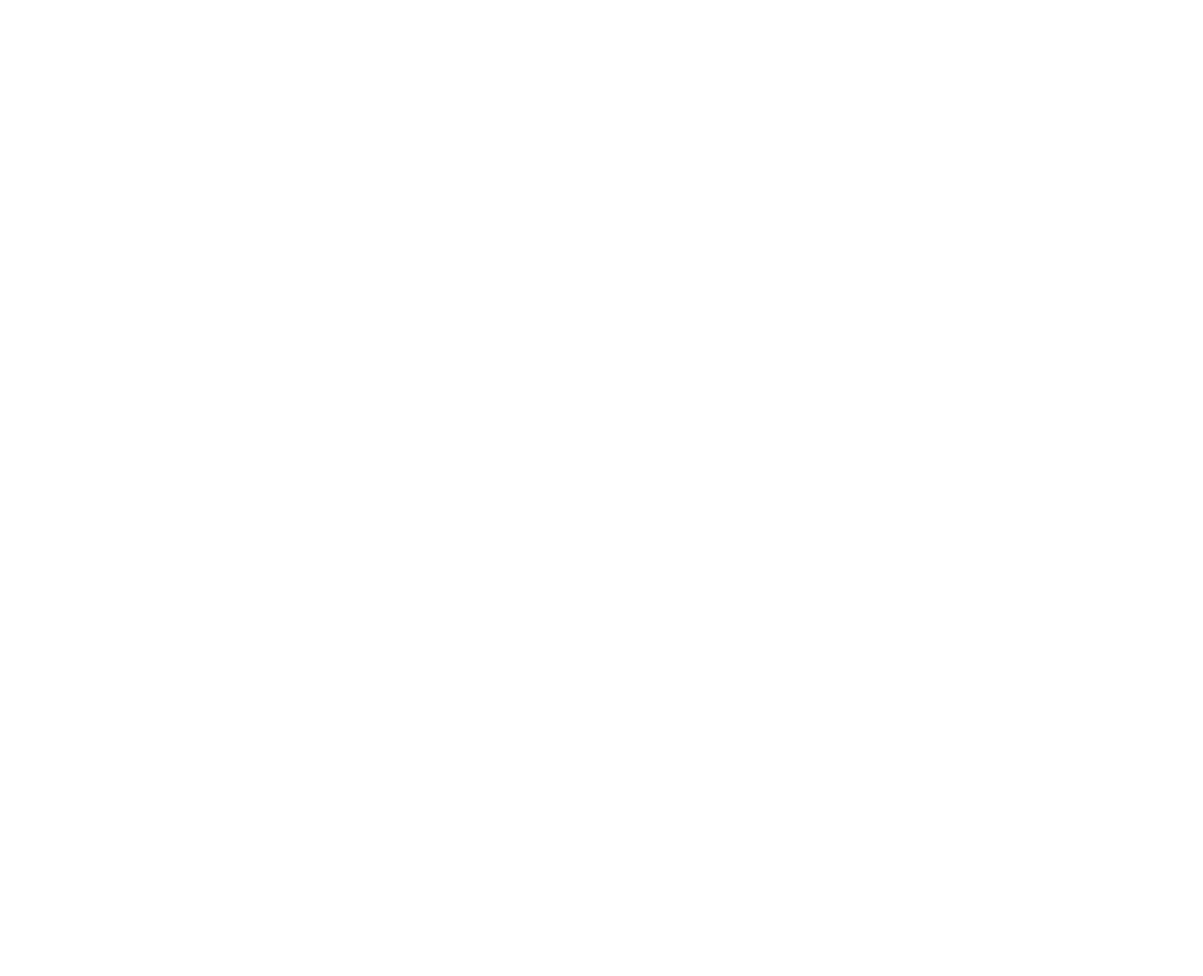
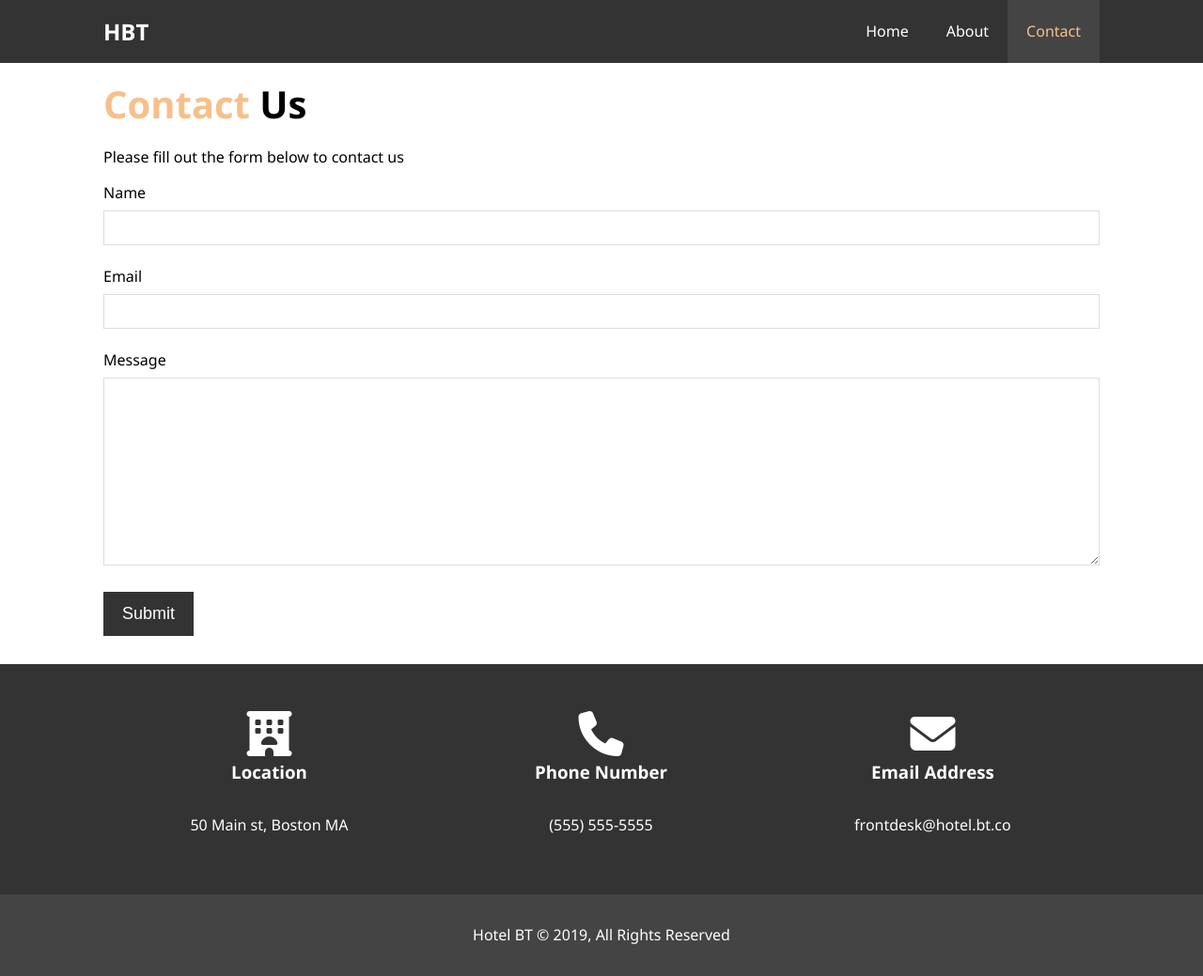
Before and after one commit to MarcinBalejko/CSS-Hotel, a plain HTML site: page contact.html in a window 1280 px wide. Shown: the whole page at 94% size. Before the commit the page ends 800 px from the top, so only its background shows below. Drawn offline with Linux system fonts and the light colour scheme.

Commit message:
:white_check_mark: Contact page complete

```diff
--- a/contact.html
+++ b/contact.html
@@ -0,0 +1,84 @@
+<!DOCTYPE html>
+<html lang="en">
+  <head>
+    <meta charset="UTF-8" />
+    <meta name="viewport" content="width=device-width, initial-scale=1.0" />
+    <meta
+      name="description"
+      content="Welcome to the most extraordinary hotel in Boston Massachusetts"
+    />
+    <meta name="keywords" content="hotel, boston hotel, new england hotel" />
+    <script
+      src="https://kit.fontawesome.com/1f4b5ec242.js"
+      crossorigin="anonymous"
+    ></script>
+    <link rel="stylesheet" href="css/style.css" />
+    <title>Hotel BT | Contact</title>
+  </head>
+  <body>
+    <header>
+      <nav id="navbar">
+        <div class="container">
+          <h1 class="logo"><a href="index.html">HBT</a></h1>
+          <ul>
+            <li><a href="index.html">Home</a></li>
+            <li><a href="about.html">About</a></li>
+            <li><a class="current" href="contact.html">Contact</a></li>
+          </ul>
+        </div>
+      </nav>
+    </header>
+
+    <section id="contact-form" class="py-3">
+      <div class="container">
+        <h1 class="l-heading"><span class="text-primary">Contact</span> Us</h1>
+        <p>Please fill out the form below to contact us</p>
+        <form action="process.php">
+          <div class="form-group">
+            <label for="name">Name</label>
+            <input type="text" name="name" id="name" />
+          </div>
+          <div class="form-group">
+            <label for="email">Email</label>
+            <input type="email" name="email" id="email" />
+          </div>
+          <div class="form-group">
+            <label for="message">Message</label>
+            <textarea name="message" id="message"></textarea>
+          </div>
+          <button type="submit" class="btn">Submit</button>
+        </form>
+      </div>
+    </section>
+
+    <section id="contact-info" class="bg-dark">
+      <div class="container">
+        <div class="box">
+          <i class="fas fa-hotel fa-3x"></i>
+          <h3>Location</h3>
+          <p>
+            50 Main st, Boston MA
+          </p>
+        </div>
+        <div class="box">
+          <i class="fas fa-phone fa-3x"></i>
+          <h3>Phone Number</h3>
+          <p>
+            (555) 555-5555
+          </p>
+        </div>
+        <div class="box">
+          <i class="fas fa-envelope fa-3x"></i>
+          <h3>Email Address</h3>
+          <p>
+            frontdesk@hotel.bt.co
+          </p>
+        </div>
+      </div>
+    </section>
+
+    <footer id="main-footer">
+      <p>Hotel BT &copy; 2019, All Rights Reserved</p>
+    </footer>
+  </body>
+</html>
--- a/css/style.css
+++ b/css/style.css
@@ -240,6 +240,33 @@ p {
   opacity: 0.9;
 }
 
+/* Contact Form */
+#contact-form .form-group {
+  margin-bottom: 20px;
+}
+
+#contact-form label {
+  display: block;
+  margin-bottom: 5px;
+}
+
+#contact-form input,
+#contact-form textarea {
+  width: 100%;
+  padding: 10px;
+  border: 1px #ddd solid;
+}
+
+#contact-form textarea {
+  height: 200px;
+}
+
+#contact-form input:focus,
+#contact-form textarea:focus {
+  outline: none;
+  border-color: #f7c08a;
+}
+
 /* Footer */
 #main-footer {
   text-align: center;
```
